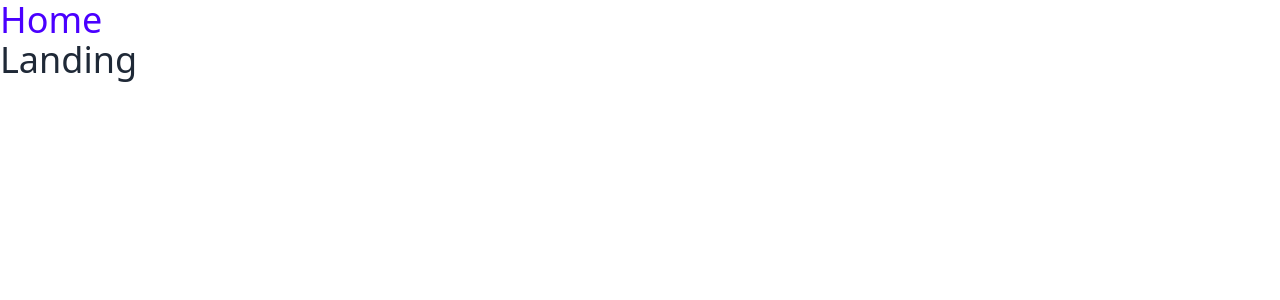
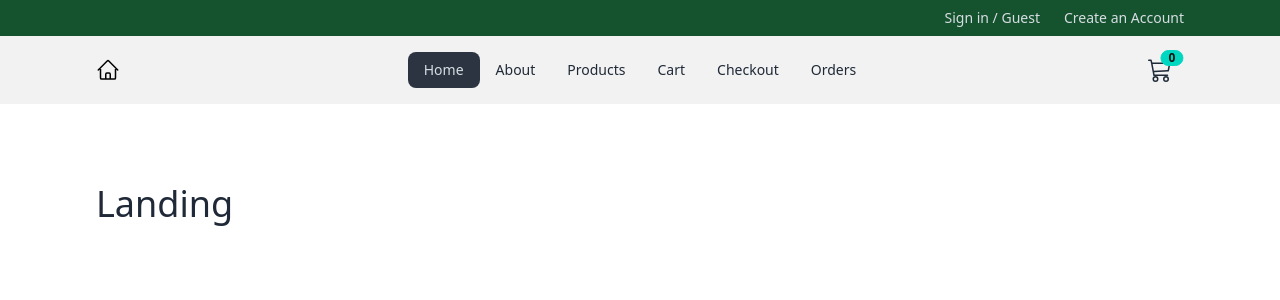
Before and after one commit to IVIehr/react18-sample-project, a React (Vite) app: page / in a window 1280 px wide. Shown: the top 300 px of the page. Built offline with nearby package versions, Linux system fonts and the light colour scheme.

Commit message:
feat: add navbar and header

```diff
--- /dev/null
+++ b/src/components/Header.tsx
@@ -0,0 +1,19 @@
+import { Link } from "react-router-dom";
+
+const Header = () => {
+  return (
+    <header className="bg-green-900	py-2 text-neutral-content ">
+      <div className="align-element flex justify-center sm:justify-end ">
+        <div className="flex gap-x-6 justify-center items-center">
+          <Link to="/login" className="link link-hover text-xs sm:text-sm">
+            Sign in / Guest
+          </Link>
+          <Link to="/register" className="link link-hover text-xs sm:text-sm">
+            Create an Account
+          </Link>
+        </div>
+      </div>
+    </header>
+  );
+};
+export default Header;
--- /dev/null
+++ b/src/components/NavLinks.tsx
@@ -0,0 +1,27 @@
+import { NavLink } from 'react-router-dom';
+const links = [
+    { id: 1, url: '/', text: 'home' },
+    { id: 2, url: 'about', text: 'about' },
+    { id: 3, url: 'products', text: 'products' },
+    { id: 4, url: 'cart', text: 'cart' },
+    { id: 5, url: 'checkout', text: 'checkout' },
+    { id: 6, url: 'orders', text: 'orders' },
+  ];
+
+  const NavLinks = () => {
+    return (
+      <>
+        {links.map((link) => {
+          const { id, url, text } = link;
+          return (
+            <li key={id} >
+              <NavLink className='capitalize' to={url}>
+                {text}
+              </NavLink>
+            </li>
+          );
+        })}
+      </>
+    );
+  };
+  export default NavLinks;
--- /dev/null
+++ b/src/components/Navbar.tsx
@@ -0,0 +1,46 @@
+import { BsCart3, BsMoonFill, BsSunFill } from "react-icons/bs";
+import { FaBarsStaggered } from "react-icons/fa6";
+import { HiOutlineHome } from "react-icons/hi2";
+import { NavLink } from "react-router-dom";
+import NavLinks from "./NavLinks";
+
+const Navbar = () => {
+  return (
+    <nav className="bg-base-200">
+      <div className="navbar align-element ">
+        <div className="navbar-start">
+          <NavLink to="/" className="hidden lg:flex text-3xl items-center ">
+            <HiOutlineHome className="text-black h-6 w-6" />
+          </NavLink>
+          <div className="dropdown">
+            <label tabIndex={0} className="btn btn-ghost lg:hidden">
+              <FaBarsStaggered className="h-6 w-6" />
+            </label>
+            <ul
+              tabIndex={0}
+              className="menu menu-sm dropdown-content mt-3 z-[1] p-2 shadow bg-base-200 rounded-box w-52"
+            >
+              <NavLinks />
+            </ul>
+          </div>
+        </div>
+        <div className="navbar-center hidden lg:flex">
+          <ul className="menu menu-horizontal ">
+            <NavLinks />
+          </ul>
+        </div>
+        <div className="navbar-end">
+          <NavLink to="cart" className="btn btn-ghost btn-circle btn-md ml-4">
+            <div className="indicator">
+              <BsCart3 className="h-6 w-6" />
+              <span className="badge badge-sm badge-accent indicator-item">
+                0
+              </span>
+            </div>
+          </NavLink>
+        </div>
+      </div>
+    </nav>
+  );
+};
+export default Navbar;
--- a/src/pages/HomeLayout.tsx
+++ b/src/pages/HomeLayout.tsx
@@ -1,12 +1,15 @@
-import { Outlet } from 'react-router-dom';
+import { Outlet } from "react-router-dom";
+import Header from "../components/Header";
+import Navbar from "../components/Navbar";
 
 const HomeLayout = () => {
   return (
     <>
-      <nav>
-        <span className='text-4xl text-primary'>Home</span>
-      </nav>
-      <Outlet />
+      <Header />
+      <Navbar />
+      <section className="align-element py-20">
+        <Outlet />
+      </section>
     </>
   );
 };
```
